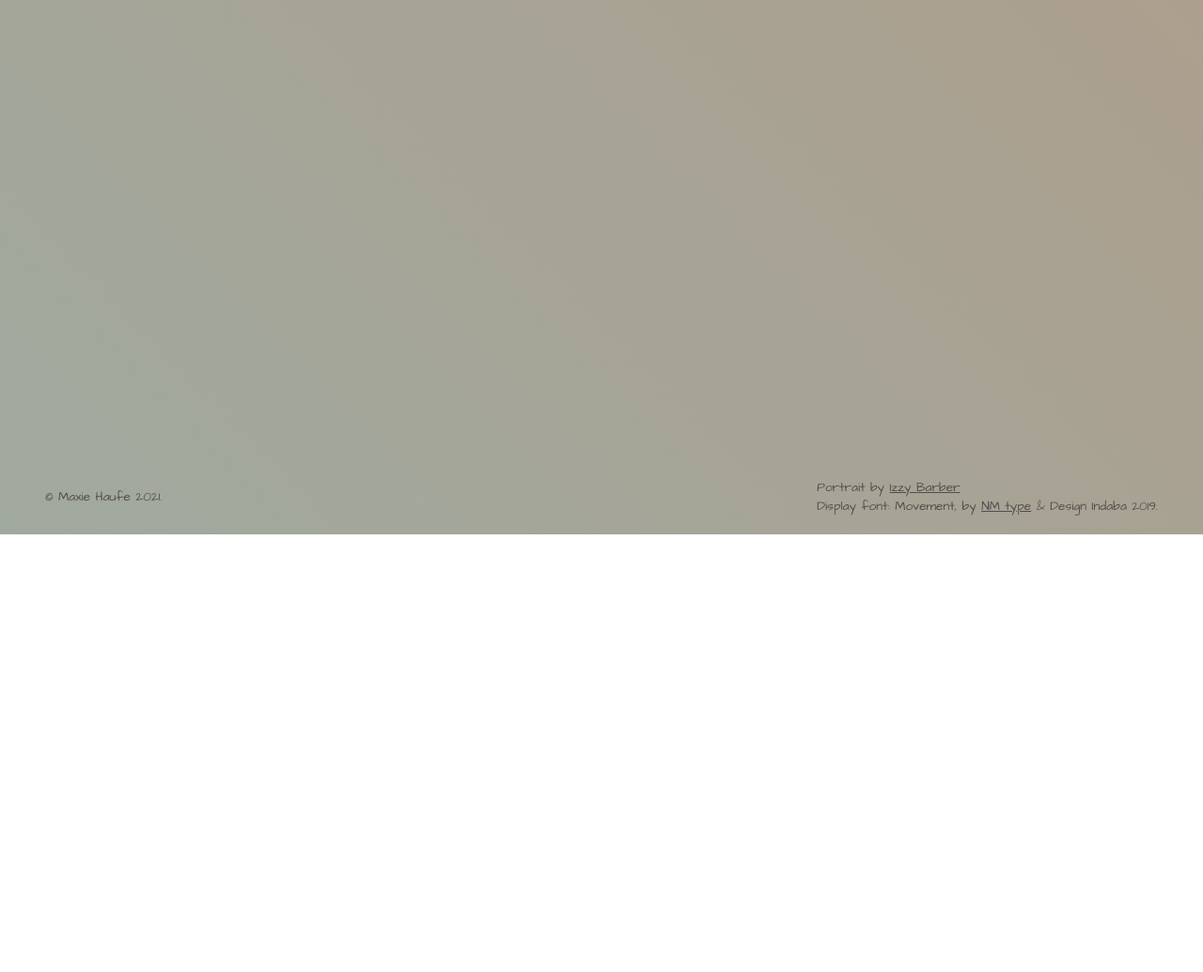
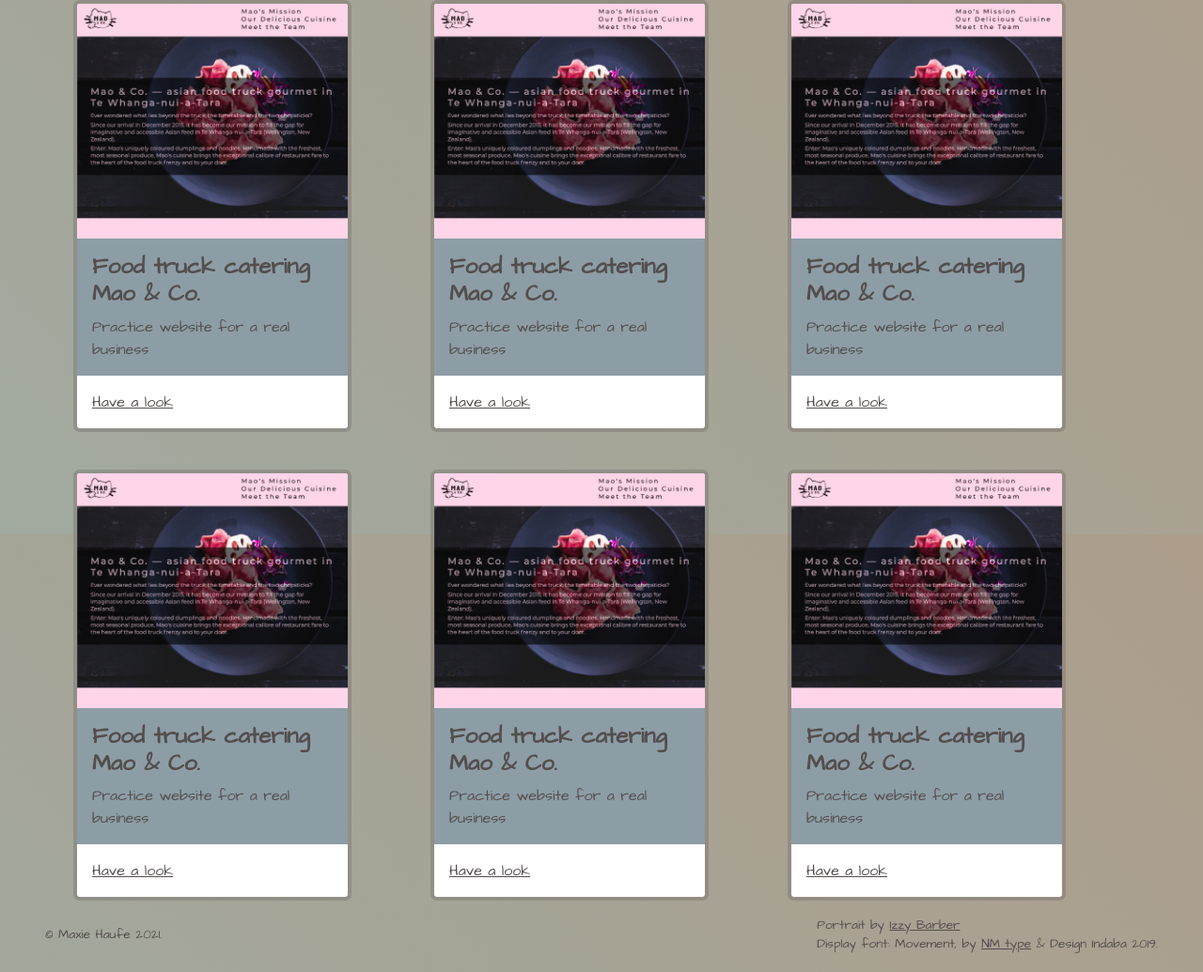
Before and after one commit to Mxx1029/uib-portfolio-project, a website: page src/projects.html in a window 1280 px wide. Shown: the part 231-1266 px from the top of the page at 94% size. Before the commit the page ends 800 px from the top, so only its background shows below. Drawn offline with nearby package versions, Linux system fonts and the light colour scheme; files that its build step writes are made by us from their sources; files whose address does not match are found by name.

Commit message:
Add cards to projects page

```diff
--- a/src/projects.html
+++ b/src/projects.html
@@ -42,16 +42,100 @@
         </nav>
     </header>
     <main class="container">
-        <h1 class="display-4 text-center">Check out my work</h1>
-        <div class="row">
-            <div class="col-lg-4 col-md-6 col-sm-12"></div>
-            <div class="col-lg-4 col-md-6 col-sm-12"></div>
-            <div class="col-lg-4 col-md-6 col-sm-12"></div>
+        <h1 class="display-4 text-center mb-md-5">Check out my work</h1>
+        <div class="row mb-lg-5">
+            <div class="col-lg-4 col-md-6 col-sm-12">
+                <div class="card border-0" style="width: 18rem;">
+                    <div class="img-container overflow-scroll">
+                        <img src="./images/mao-600px.jpeg" class="overflow-scroll card-img-top" alt="Screenshot of food truck website">
+                    </div>
+                    <div class="card-body bg-secondary">
+                      <h5 class="card-title fw-bold fs-4">Food truck catering Mao & Co.</h5>
+                      <p class="card-text">Practice website for a real business</p>
+                    </div>
+                    <div class="card-body">
+                      <a href="https://mxx1029.github.io/flexbox-business-site/" class="card-link focus-field">Have a look</a>
+                      <!-- <a href="#" class="card-link">Another link</a> -->
+                    </div>
+                </div>
+            </div>
+            <div class="col-lg-4 col-md-6 col-sm-12">
+                <div class="card border-0" style="width: 18rem;">
+                    <div class="img-container overflow-scroll">
+                        <img src="./images/mao-600px.jpeg" class="overflow-scroll card-img-top" alt="Screenshot of food truck website">
+                    </div>
+                    <div class="card-body bg-secondary">
+                      <h5 class="card-title fw-bold fs-4">Food truck catering Mao & Co.</h5>
+                      <p class="card-text">Practice website for a real business</p>
+                    </div>
+                    <div class="card-body">
+                      <a href="https://mxx1029.github.io/flexbox-business-site/" class="card-link focus-field">Have a look</a>
+                      <!-- <a href="#" class="card-link">Another link</a> -->
+                    </div>
+                </div>
+            </div>
+            <div class="col-lg-4 col-md-6 col-sm-12">
+                <div class="card border-0" style="width: 18rem;">
+                    <div class="img-container overflow-scroll">
+                        <img src="./images/mao-600px.jpeg" class="overflow-scroll card-img-top" alt="Screenshot of food truck website">
+                    </div>
+                    <div class="card-body bg-secondary">
+                      <h5 class="card-title fw-bold fs-4">Food truck catering Mao & Co.</h5>
+                      <p class="card-text">Practice website for a real business</p>
+                    </div>
+                    <div class="card-body">
+                      <a href="https://mxx1029.github.io/flexbox-business-site/" class="card-link focus-field">Have a look</a>
+                      <!-- <a href="#" class="card-link">Another link</a> -->
+                    </div>
+                </div>
+            </div>
         </div>
         <div class="row">
-            <div class="col-lg-4 col-md-6 col-sm-12"></div>
-            <div class="col-lg-4 col-md-6 col-sm-12"></div>
-            <div class="col-lg-4 col-md-6 col-sm-12"></div>
+            <div class="col-lg-4 col-md-6 col-sm-12">
+                <div class="card border-0" style="width: 18rem;">
+                    <div class="img-container overflow-scroll">
+                        <img src="./images/mao-600px.jpeg" class="overflow-scroll card-img-top" alt="Screenshot of food truck website">
+                    </div>
+                    <div class="card-body bg-secondary">
+                      <h5 class="card-title fw-bold fs-4">Food truck catering Mao & Co.</h5>
+                      <p class="card-text">Practice website for a real business</p>
+                    </div>
+                    <div class="card-body">
+                      <a href="https://mxx1029.github.io/flexbox-business-site/" class="card-link focus-field">Have a look</a>
+                      <!-- <a href="#" class="card-link">Another link</a> -->
+                    </div>
+                </div>
+            </div>
+            <div class="col-lg-4 col-md-6 col-sm-12">
+                <div class="card border-0" style="width: 18rem;">
+                    <div class="img-container overflow-scroll">
+                        <img src="./images/mao-600px.jpeg" class="overflow-scroll card-img-top" alt="Screenshot of food truck website">
+                    </div>
+                    <div class="card-body bg-secondary">
+                      <h5 class="card-title fw-bold fs-4">Food truck catering Mao & Co.</h5>
+                      <p class="card-text">Practice website for a real business</p>
+                    </div>
+                    <div class="card-body">
+                      <a href="https://mxx1029.github.io/flexbox-business-site/" class="card-link focus-field">Have a look</a>
+                      <!-- <a href="#" class="card-link">Another link</a> -->
+                    </div>
+                </div>
+            </div>
+            <div class="col-lg-4 col-md-6 col-sm-12">
+                <div class="card border-0" style="width: 18rem;">
+                    <div class="img-container overflow-scroll">
+                        <img src="./images/mao-600px.jpeg" class="overflow-scroll card-img-top" alt="Screenshot of food truck website">
+                    </div>
+                    <div class="card-body bg-secondary">
+                      <h5 class="card-title fw-bold fs-4">Food truck catering Mao & Co.</h5>
+                      <p class="card-text">Practice website for a real business</p>
+                    </div>
+                    <div class="card-body">
+                      <a href="https://mxx1029.github.io/flexbox-business-site/" class="card-link focus-field">Have a look</a>
+                      <!-- <a href="#" class="card-link">Another link</a> -->
+                    </div>
+                </div>
+            </div>
         </div>
     </main>
     <footer class="d-flex justify-content-between align-items-center">
--- a/src/scss/main.scss
+++ b/src/scss/main.scss
@@ -19,6 +19,7 @@ $colors: (
 );
 
 $primary: #534e4d;
+$secondary: #8d9da6;
 
 $display-font-sizes: (
 	1: 8rem,
@@ -28,6 +29,8 @@ $display-font-sizes: (
 	5: 3rem,
 	6: 2.5rem,
 ) !default;
+
+
 
 // This is where you can import other stylesheets or write your scss code
 @import "../../node_modules/bootstrap/scss/bootstrap";
@@ -98,7 +101,7 @@ footer p {
     font-size: .85rem;
 }
 
-// Focus nav links in same style as input fields on contact page
+// Focus nav links & border around cards in same style as input fields on contact page
 
 .focus-field:focus {
     border-radius: 5px;
@@ -106,21 +109,12 @@ footer p {
     box-shadow: 0 0 0 0.25rem rgba(83, 78, 77, 0.25);
 }
 
-// Landing page styles
-
-.contact {
-    header {
-        nav {
-            ul {
-                li:focus {
-                    outline: 0;
-                }
-            }
-        }
-    }
+.card {
+    border-radius: 3px;
+    box-shadow: 0 0 0 0.25rem rgba(83, 78, 77, 0.25);
 }
 
-
+// Landing page styles
 
 .landing-portrait {
 	clip-path: $polygon;
@@ -139,6 +133,12 @@ footer p {
     width: 50px;
     height: 50px;
     clip-path: $polygon;
+}
+
+// Projects page styles
+
+.img-container {
+    height: 250px;
 }
 
 // .nav-dropdown {
```
Also changed, not shown: src/images/mao-600px.jpeg (added).
